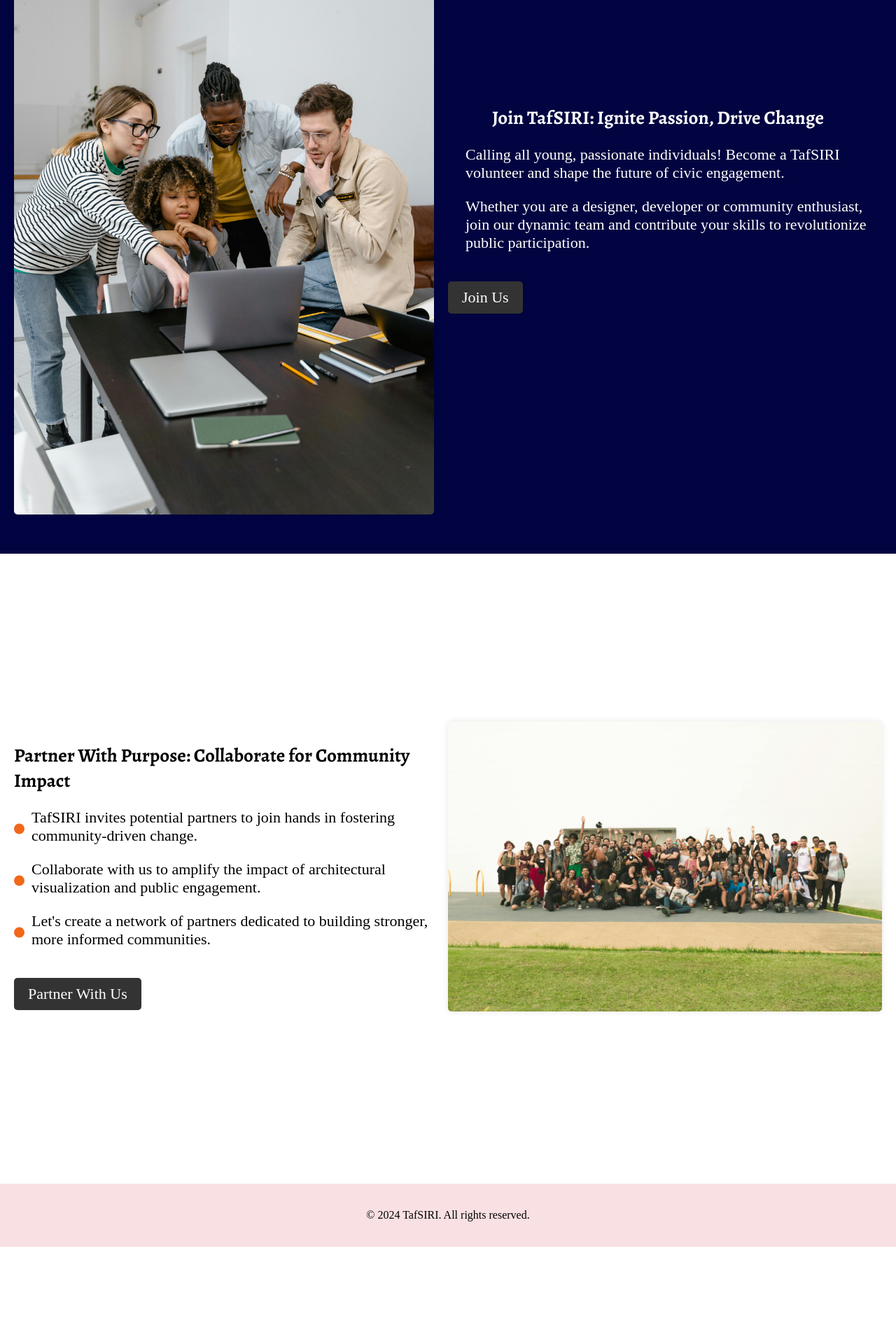
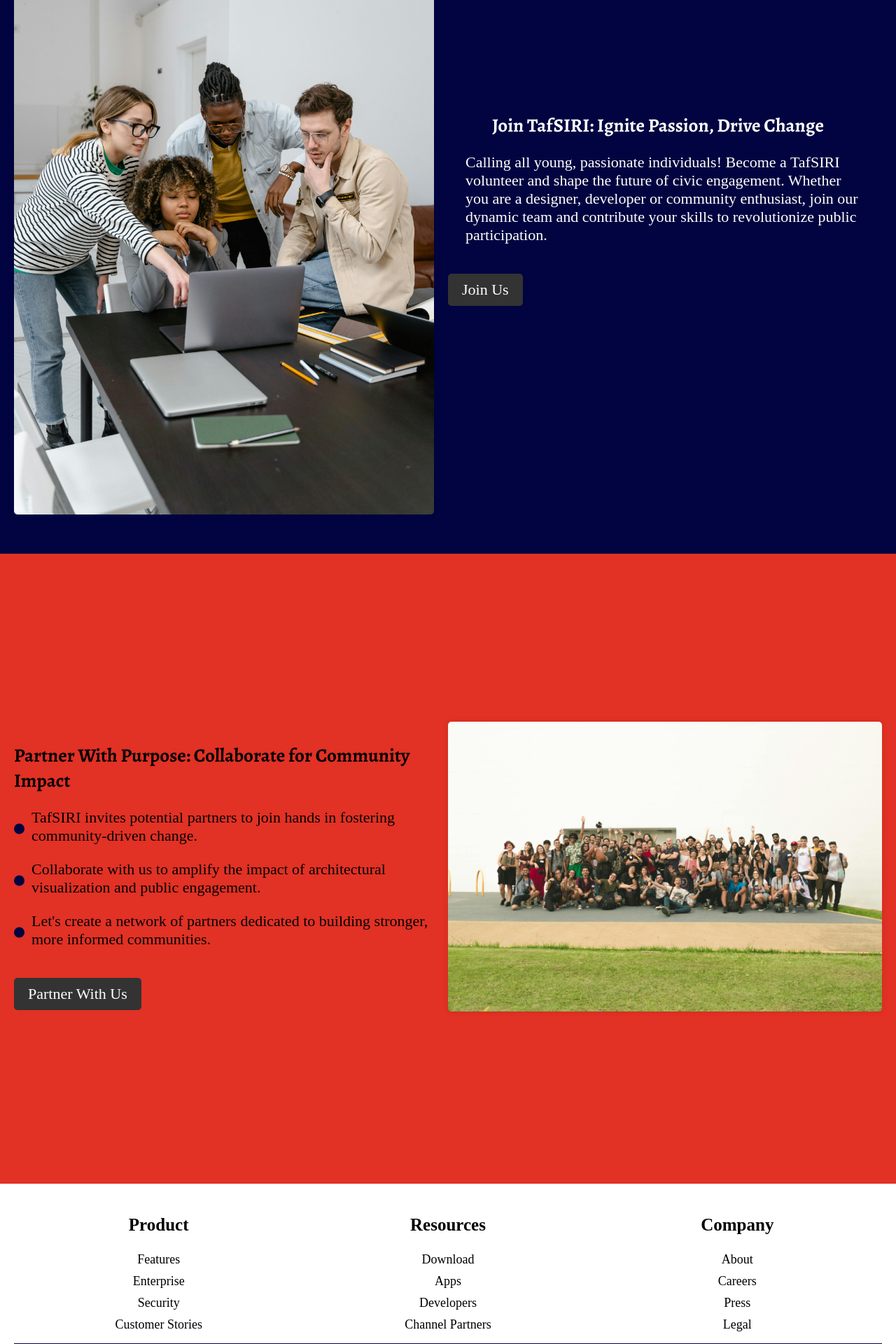
Before and after one commit to Fiona-Nyadero/TafSIRI, a Flask app: template templates/Steph/landingbackground.html in a window 1280 px wide. Shown: the part 3000-4920 px from the top of the page at 70% size. Before the commit the page ends 4781 px from the top, so only its background shows below. Run offline with Flask 3, Linux system fonts and the light colour scheme; the template is opened without the code that fills it, so the values that code supplies are empty; some libraries are stand-ins or nearby versions; some web fonts are replaced.

Commit message:
Background Landing Page Footer

```diff
--- a/templates/Steph/landingbackground.css
+++ b/templates/Steph/landingbackground.css
@@ -330,7 +330,7 @@
     width: 15px; /* Size of the bullet point */
     height: 15px; /* Size of the bullet point */
     border-radius: 50%; /* Make the bullet point round */
-    background-color: #f16819; /* Color of the bullet point */
+    background-color: #010440; /* Color of the bullet point */
 }
 
 .content_feedback {
@@ -489,10 +489,66 @@
 
 /* Footer Section Styles */
 footer {
-    background-color: #F9E0E2;
+    background-color: #fff;
     color: black;
     padding: 20px;
     text-align: center;
+}
+
+/*.footer {
+    background-color: #2c2d30;
+    color: #fff;
+    padding: 40px 20px;
+}*/
+
+.footer-sections {
+    display: flex;
+    justify-content: space-between;
+}
+
+.footer-section {
+    flex: 1;
+}
+
+.footer-section h3 {
+    font-size: 25px;
+    color: black;
+}
+
+.footer-section ul {
+    list-style: none;
+    padding: 0;
+}
+
+.footer-section ul li {
+    margin-bottom: 10px;
+    font-size: 18px;
+}
+
+.footer-section ul li a {
+    color: black;
+    text-decoration: none;
+    transition: color 0.3s ease;
+}
+
+.footer-section ul li a:hover {
+    color: #007a5a;
+}
+
+.footer-bottom {
+    margin-top: 30px;
+    text-align: center;
+}
+
+.footer-bottom p {
+    font-size: 30px;
+    margin: 0;
+}
+
+.pink-text {
+    background-color: #010440; /* Dark blue color */
+    color: white; /* Set text color to contrast with dark blue */
+    padding: 10px; /* Optional: Add padding for better appearance */
 }
 /* Main Content Section 1 */
 .content-section {
@@ -511,7 +567,7 @@
 
 /* Main Content Section 5 */
 .content-section {
-    background-color: white; /* Add desired background color */
+    background-color: #E23125; /* Add desired background color */
 }
 
  @keyframes fadein {
--- a/templates/Steph/landingbackground.html
+++ b/templates/Steph/landingbackground.html
@@ -88,8 +88,7 @@
         </div>
         <div class="content_volunteer">
             <h2 class="alegreya-heading">Join TafSIRI: Ignite Passion, Drive Change</h2>
-            <p>Calling all young, passionate individuals! Become a TafSIRI volunteer and shape the future of civic engagement.</p>
-            <p>Whether you are a designer, developer or community enthusiast, join our dynamic team and contribute your skills to revolutionize public participation.</p>
+            <p>Calling all young, passionate individuals! Become a TafSIRI volunteer and shape the future of civic engagement. Whether you are a designer, developer or community enthusiast, join our dynamic team and contribute your skills to revolutionize public participation.</p>
             <a href="partnerships.html" class="btn">Join Us</a>
         </div>
     </section>
@@ -109,11 +108,40 @@
     </section>
 
     <!-- Footer Section -->
-    <footer>
-        <p>&copy; 2024 TafSIRI. All rights reserved.</p>
-    </footer>
+        <footer class="footer">
+            <div class="footer-sections">
+                <div class="footer-section">
+                    <h3>Product</h3>
+                    <ul>
+                        <li><a href="#">Features</a></li>
+                        <li><a href="#">Enterprise</a></li>
+                        <li><a href="#">Security</a></li>
+                        <li><a href="#">Customer Stories</a></li>
+                    </ul>
+                </div>
+                <div class="footer-section">
+                    <h3>Resources</h3>
+                    <ul>
+                        <li><a href="#">Download</a></li>
+                        <li><a href="#">Apps</a></li>
+                        <li><a href="#">Developers</a></li>
+                        <li><a href="#">Channel Partners</a></li>
+                    </ul>
+                </div>
+                <div class="footer-section">
+                    <h3>Company</h3>
+                    <ul>
+                        <li><a href="#">About</a></li>
+                        <li><a href="#">Careers</a></li>
+                        <li><a href="#">Press</a></li>
+                        <li><a href="#">Legal</a></li>
+                    </ul>
+                </div>
+            </div>
 
-    <!-- Add your scripts and other necessary elements here -->
-
+            <div class="pink-text">
+                <p>&copy; 2024 TafSIRI. All rights reserved.</p>
+            </div>
+        </footer>
 </body>
 </html>
```
